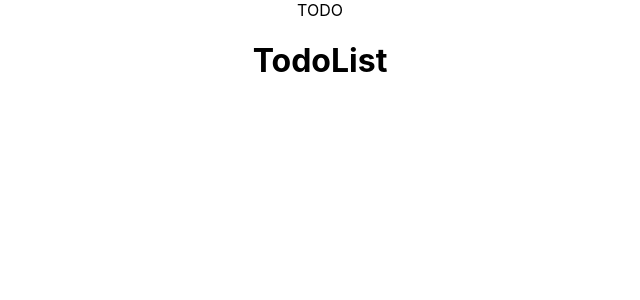
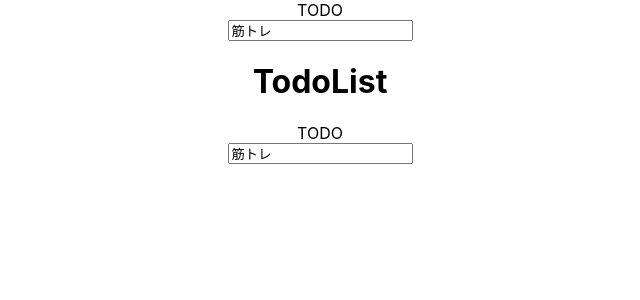
Before and after one commit to kitou88C39/react_practice_video, a React (Create React App) app: page / in a window 1280 px wide. Shown: the top 300 px of the page, without its empty margins (320-960 px from the left). Built offline with nearby package versions, Linux system fonts and the light colour scheme.

Commit message:
src/App.js 編集

```diff
--- a/src/components/todo.jsx
+++ b/src/components/todo.jsx
@@ -1,3 +1,12 @@
-export const Todo = ({ todo, ToggleTodo }) => {
-  return <div>TODO</div>;
+import React, { useState } from 'react';
+
+export const Todo = () => {
+  //todoがデータ、setTodoが変更するための関数
+  const [todo, setTodo] = useState('筋トレ');
+  return (
+    <>
+      <div>TODO</div>
+      <input type='text' value={todo} />
+    </>
+  );
 };
--- a/src/pages/TodoList.jsx
+++ b/src/pages/TodoList.jsx
@@ -5,6 +5,7 @@ export const TodoList = () => {
   return (
     <div>
       <h1>TodoList</h1>
+      <Todo />
     </div>
   );
 };
```
